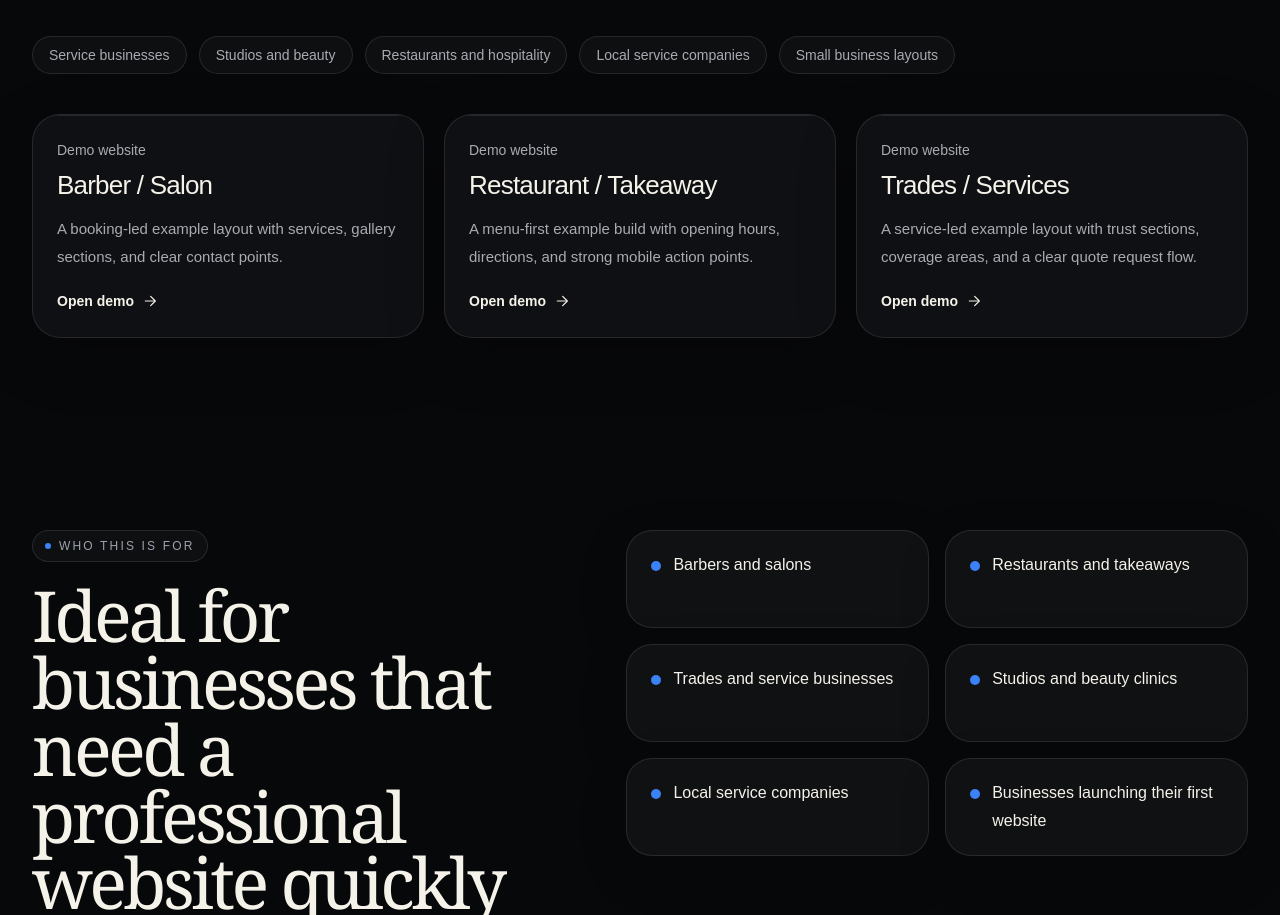
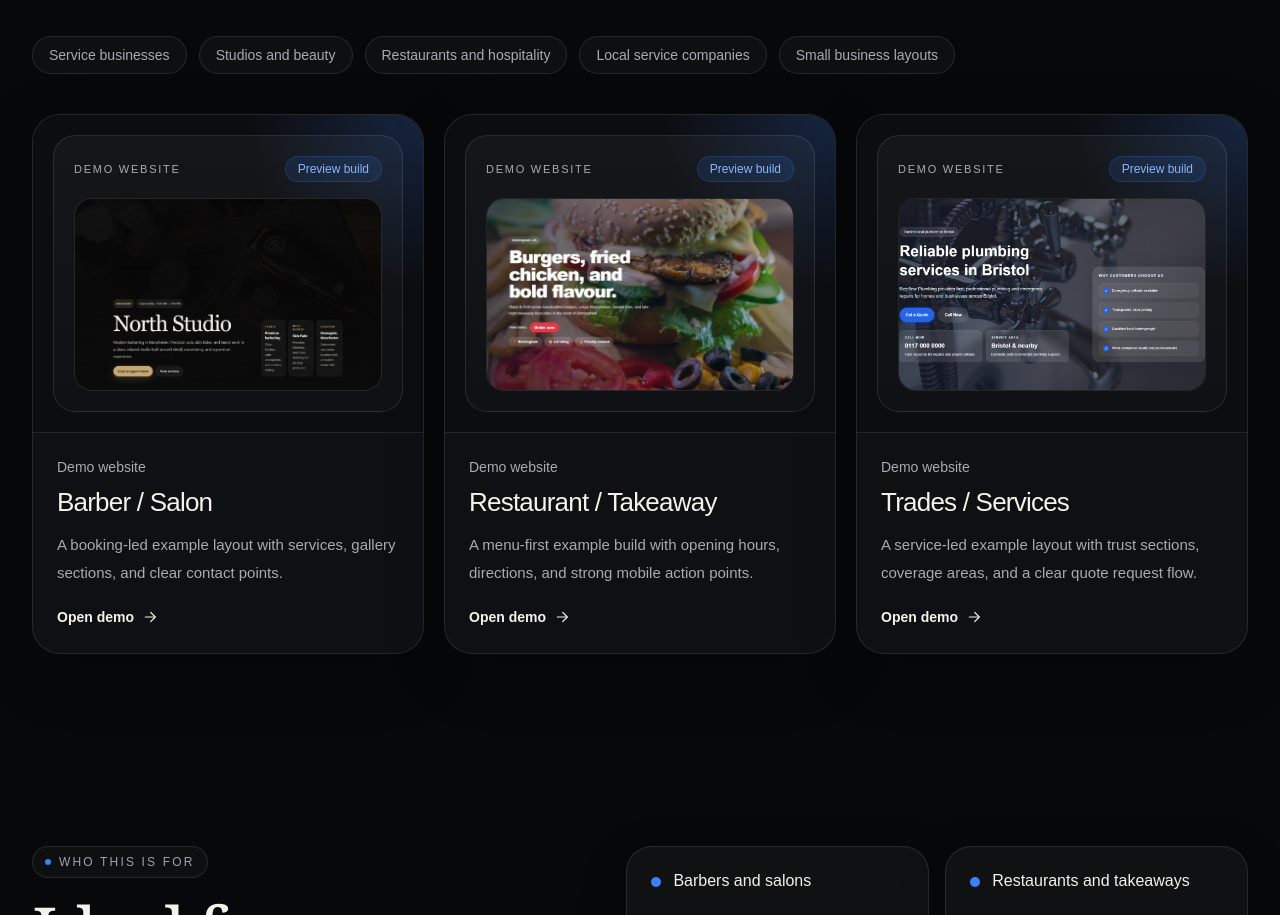
Before and after one commit to cleanwebsitesuk/cleanwebsites, a Next.js app: page / in a window 1280 px wide. Shown: the part 2005-2920 px from the top of the page. Built offline with nearby package versions, Linux system fonts and the light colour scheme.

Commit message:
Update page.tsx

```diff
--- a/app/page.tsx
+++ b/app/page.tsx
@@ -925,8 +925,9 @@ function DemoCard({
               ease: "easeInOut",
             }}
           />
+
           <motion.div
-            className="absolute inset-0 p-4 sm:p-5"
+            className="relative p-4 sm:p-5"
             transition={{ duration: 0.55, ease: easeOut }}
             whileHover={
               reduceMotion || !interactionEnabled ? {} : { scale: 1.02, y: -4 }
@@ -947,7 +948,7 @@ function DemoCard({
                 </span>
               </div>
 
-              <div className="mt-4 overflow-hidden rounded-[18px] border border-white/10 bg-[#0D0E10] shadow-[inset_0_1px_0_rgba(255,255,255,0.04)] aspect-[16/10]">
+              <div className="mt-4 aspect-[16/10] overflow-hidden rounded-[18px] border border-white/10 bg-[#0D0E10] shadow-[inset_0_1px_0_rgba(255,255,255,0.04)]">
                 <img
                   src={card.image}
                   alt={`${card.title} preview`}
```
